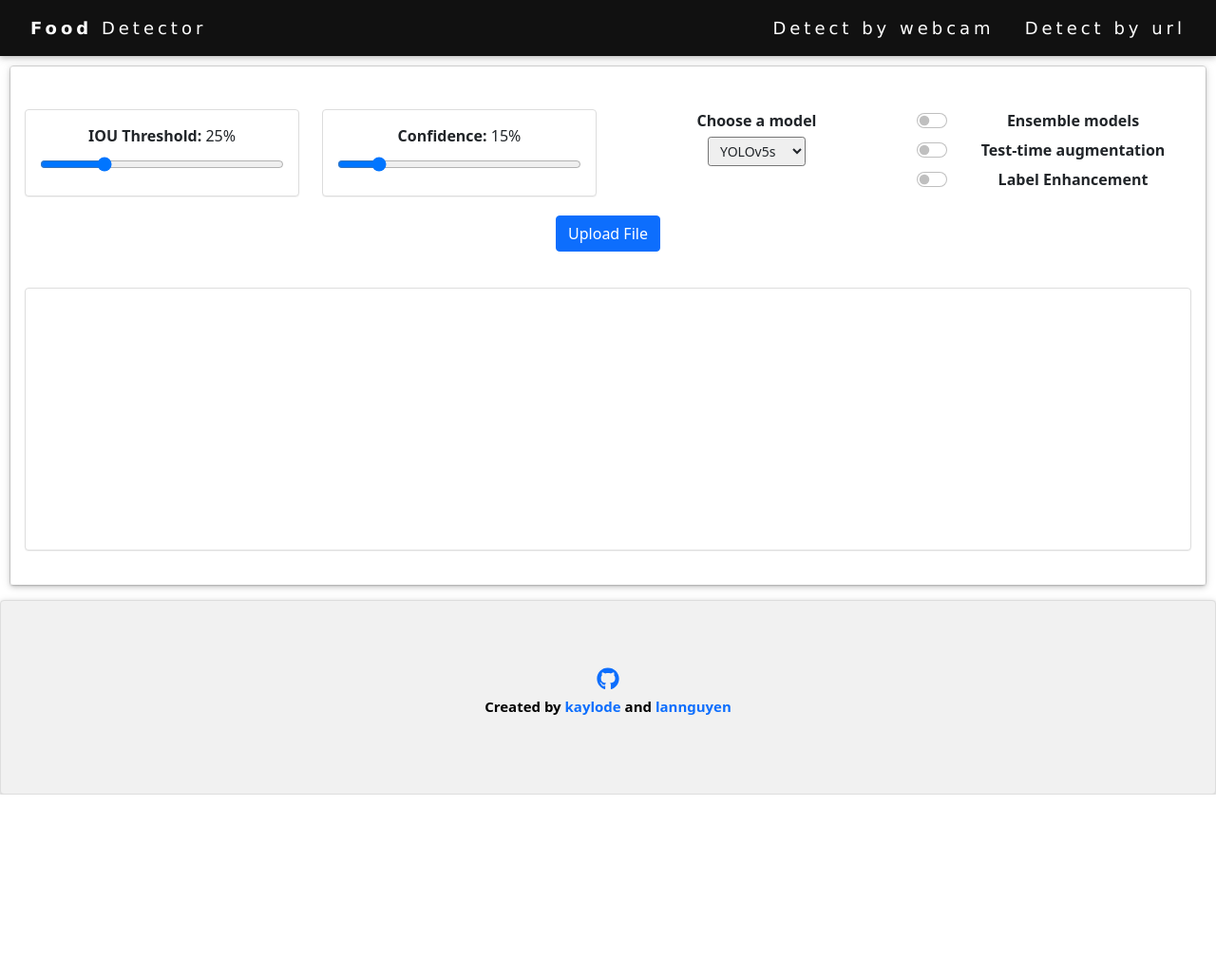
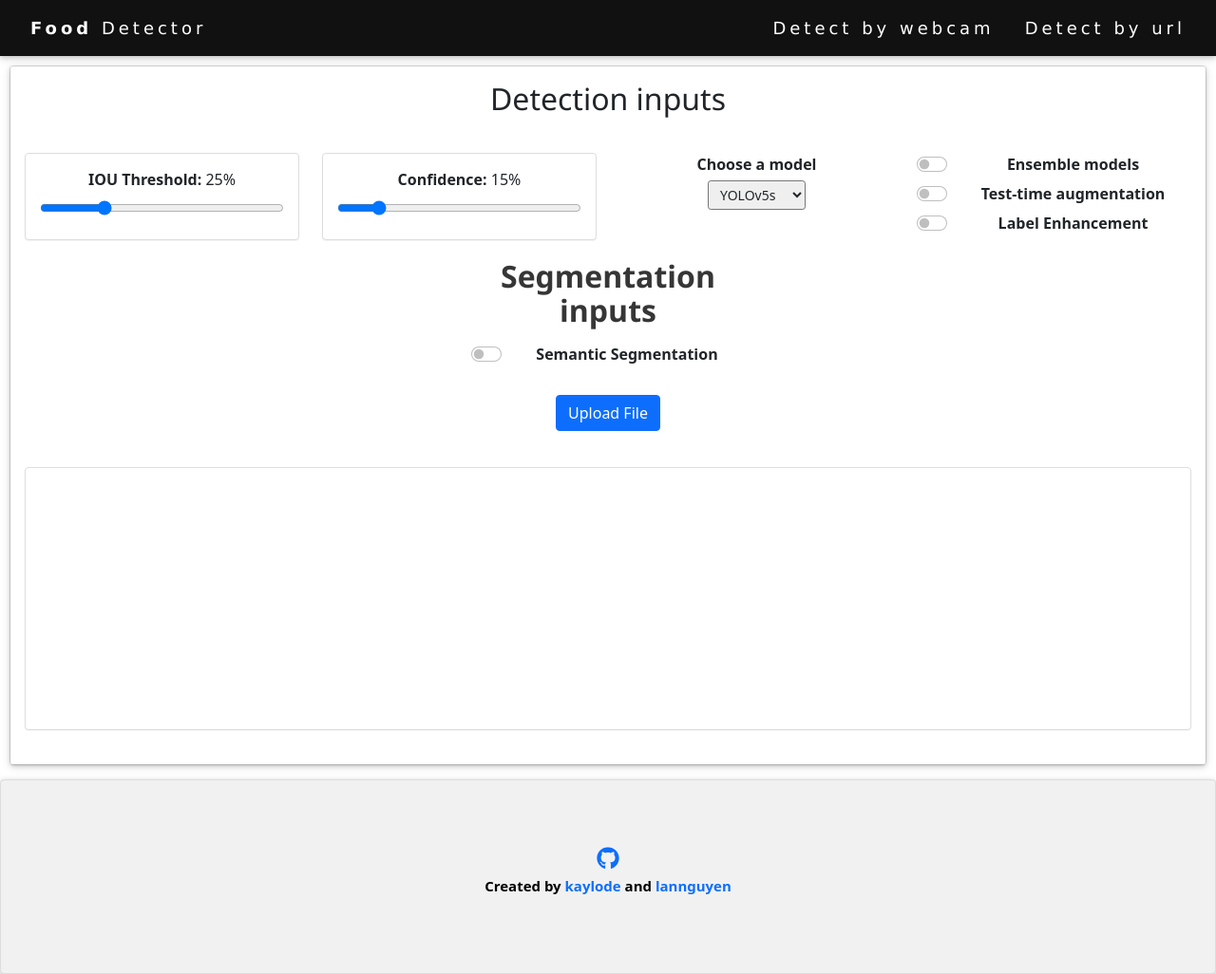
Before and after one commit to lannguyen0910/food-recognition, a Flask app: page / in a window 1280 px wide. Shown: the whole page at 95% size. Before the commit the page ends 837 px from the top, so only its background shows below. Run offline with Flask 2, Linux system fonts and the light colour scheme; parts of the project's set-up code (start-up, migrations or seed data) failed here and were passed over; some libraries are stand-ins or nearby versions.

Commit message:
add segmentation to template

```diff
--- a/templates/upload-file.html
+++ b/templates/upload-file.html
@@ -26,6 +26,11 @@
     <div class='center' style="position:relative;">
       <div class="panel panel-default result-panel">
         <div class="panel-body w3-card">
+          <div class="container">
+            <div class="row justify-content-center">
+              <h2>Detection inputs</h2>
+            </div>
+          </div>
           <div class='content'>
             <form id="file-upload" action = "{{ url_for('analyze') }}" method = "POST" enctype="multipart/form-data">
               <div class="row">
@@ -80,10 +85,26 @@
                     <input class="form-check-input" type="checkbox" id="enhanced" name="enhanced">
                     <label class="form-check-label" for="enhanced">Label Enhancement</label>
                   </div>
+
+
                 </div>
 
+                <br/>
+
+                <div class="container">
+                  <div class="row justify-content-md-center">
+                    <div class="col-md-3">
+                      <h1>Segmentation inputs</h1>
+                      <div class="form-check form-switch">
+                        <input class="form-check-input" type="checkbox" id="seg" name="seg">
+                        <label class="form-check-label" for="seg">Semantic Segmentation</label>
+                      </div>
+                    </div>
+                  </div>
+                </div>
               </div>
 
+              <br/>
 
               <div class='no-display'>
                 <input id='file-input'
```
